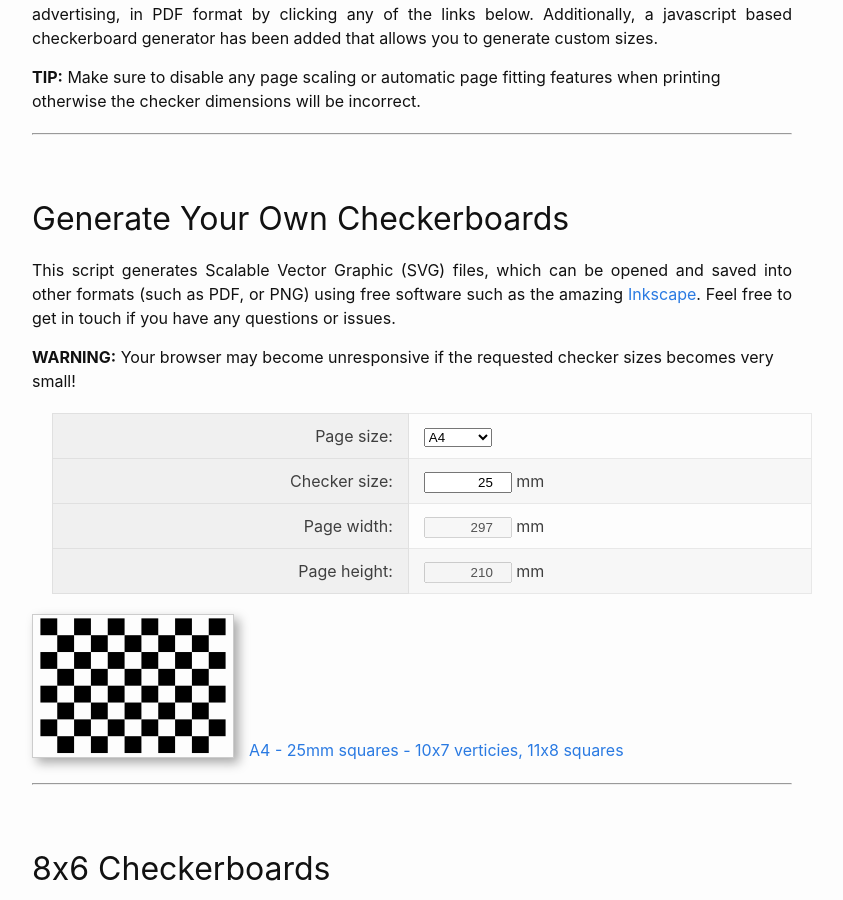
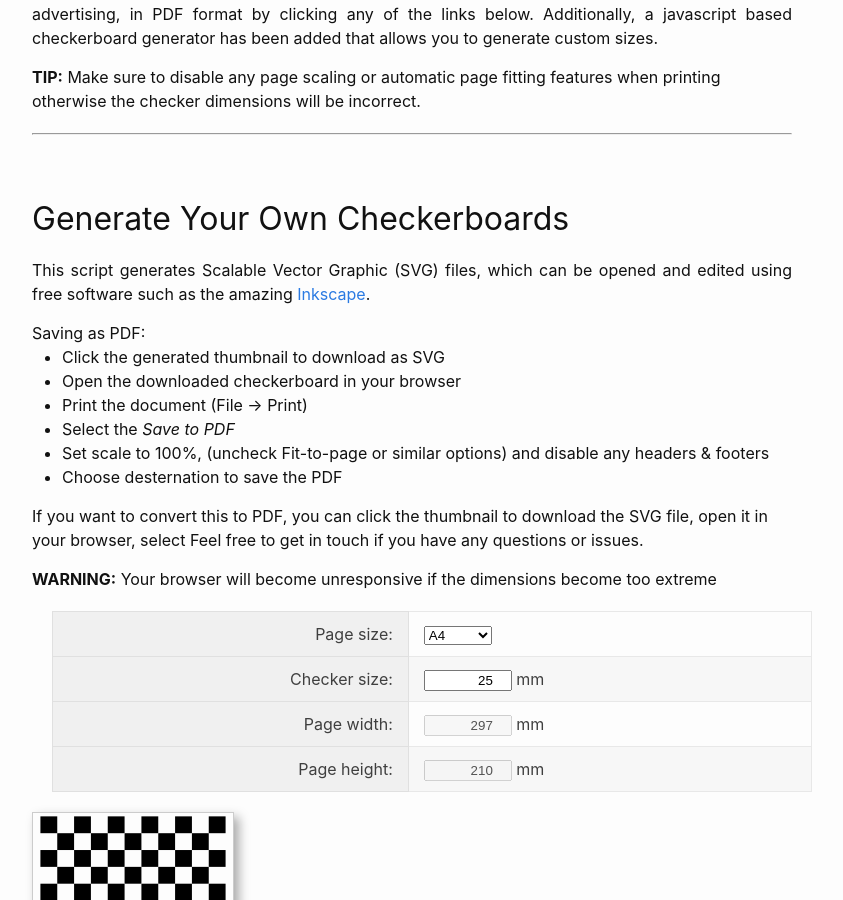
Before and after one commit to MarkHedleyJones/markhedleyjones.github.io, a Jekyll site: the page built from docs/_posts/2018-04-15-calibration-checkerboard-collection.html, in a window 1280 px wide and 900 px high, scrolled down 704 px. Shown: the whole window, without its empty margins (228-1071 px from the left). Built offline with Jekyll 4.4.1, drawn with Linux system fonts in a browser that asks for light colours.

Commit message:
Add instructions to save SVG as PDF

```diff
--- a/docs/_posts/2018-04-15-calibration-checkerboard-collection.html
+++ b/docs/_posts/2018-04-15-calibration-checkerboard-collection.html
@@ -36,11 +36,23 @@ excerpt_separator: \{% endhighlight %\}
 
 <h2>Generate Your Own Checkerboards</h2>
 <p style="text-align: justify;">
-  This script generates Scalable Vector Graphic (SVG) files, which can be opened and saved into other formats (such as PDF, or PNG) using free software such as the amazing <a href="https://inkscape.org/">Inkscape</a>.
+  This script generates Scalable Vector Graphic (SVG) files, which can be opened and edited using free software such as the amazing <a href="https://inkscape.org/">Inkscape</a>.
+</p>
+<p style="text-align: justify;"></p>
+  Saving as PDF:
+  <ul>
+    <li>Click the generated thumbnail to download as SVG</li>
+    <li>Open the downloaded checkerboard in your browser</li>
+    <li>Print the document (File -> Print)</li>
+    <li>Select the <em>Save to PDF</em></li>
+    <li>Set scale to 100%, (uncheck Fit-to-page or similar options) and disable any headers & footers</li>
+    <li>Choose desternation to save the PDF</li>
+  </ul>
+  If you want to convert this to PDF, you can click the thumbnail to download the SVG file, open it in your browser, select
   Feel free to get in touch if you have any questions or issues.
 </p>
 <p>
-  <b>WARNING:</b> Your browser may become unresponsive if the requested checker sizes becomes very small!
+  <b>WARNING:</b> Your browser will become unresponsive if the dimensions become too extreme
 </p>
 <style>
   table th {
```
